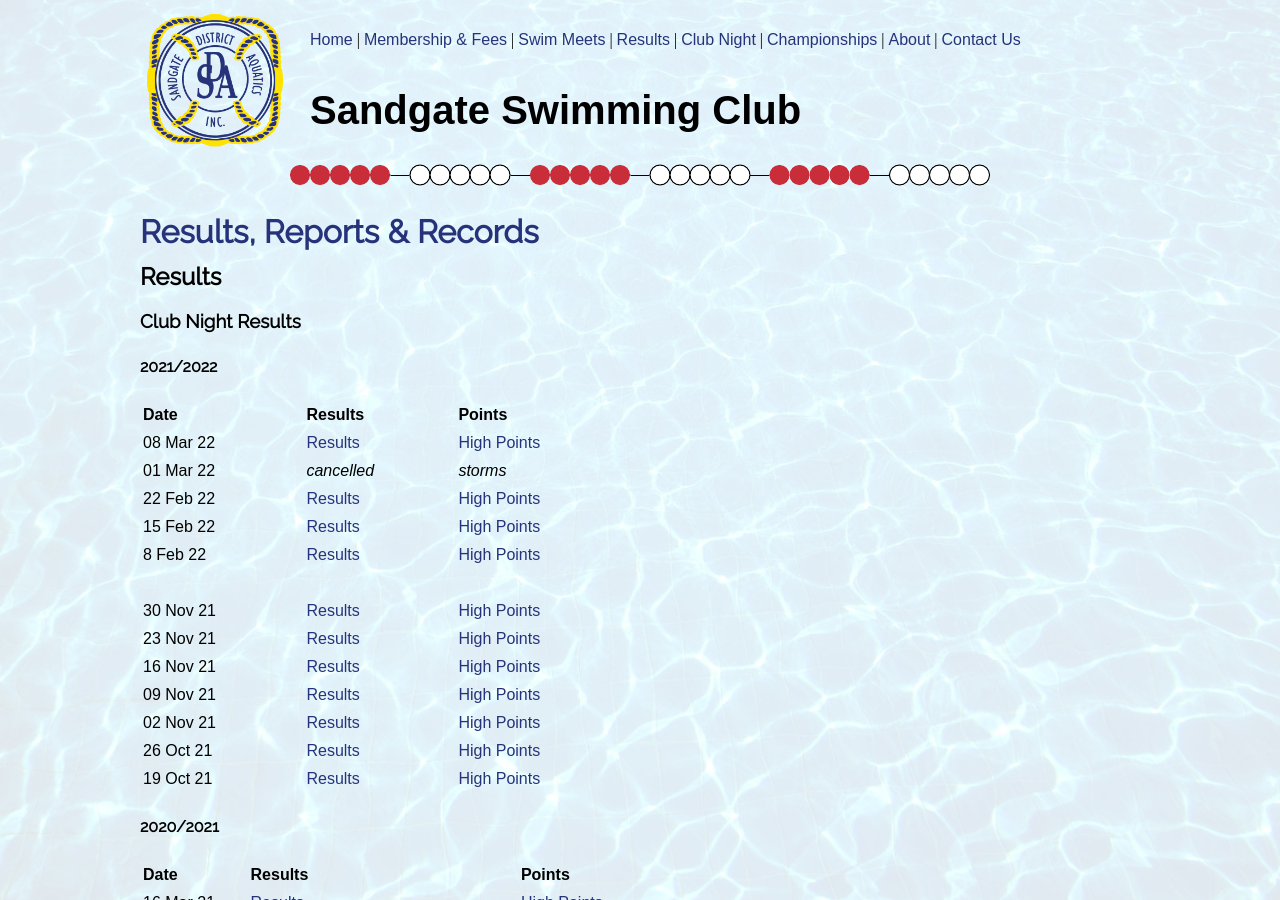
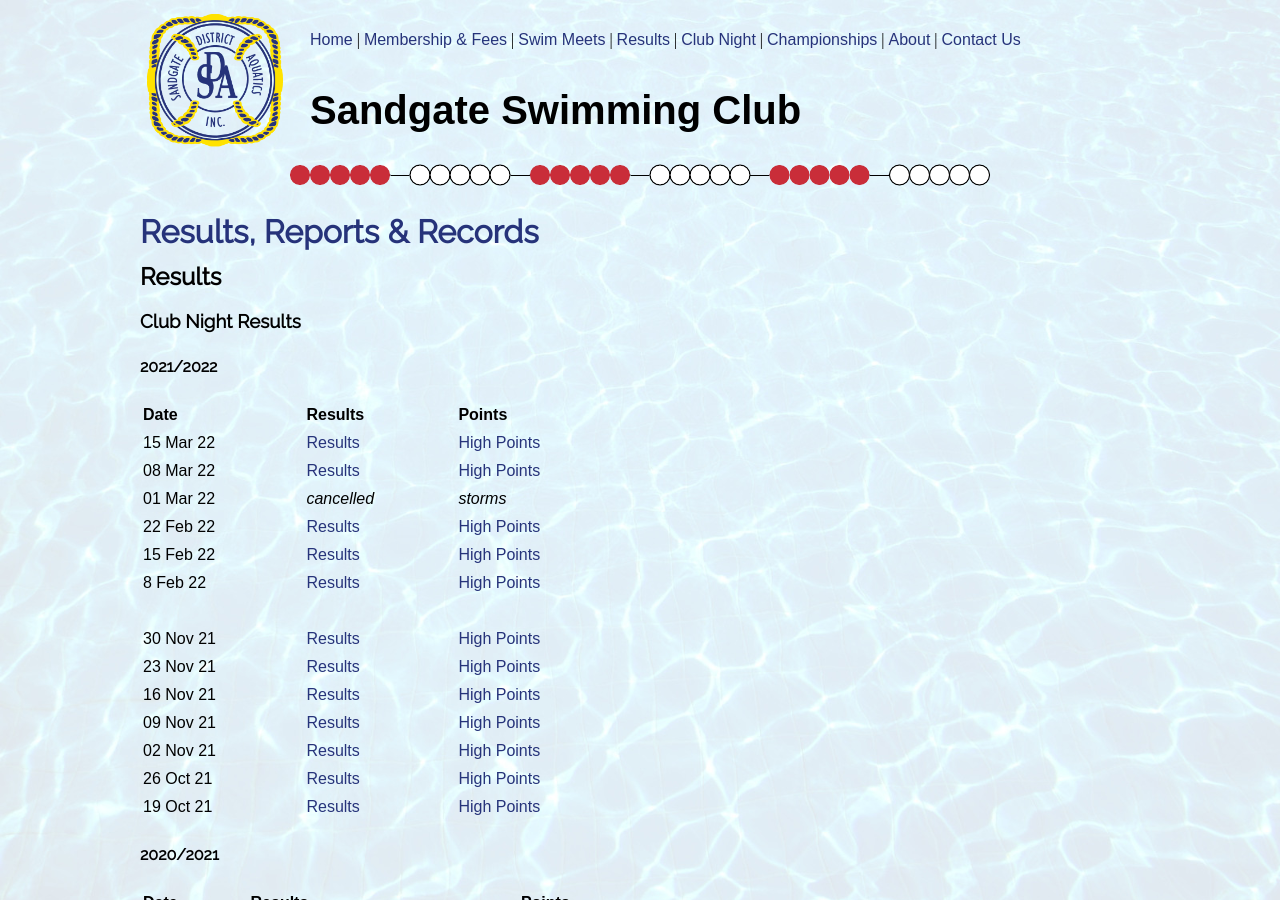
Before and after one commit to sandswim/website, a Jekyll site: the page built from pages/results.md, in a window 1280 px wide and 900 px high. Built offline with Jekyll 4.4.1, drawn with Linux system fonts in a browser that asks for light colours.

Commit message:
results 2022-03-15

```diff
--- a/pages/results.md
+++ b/pages/results.md
@@ -11,6 +11,7 @@ permalink: /results
 
 **Date** | **Results** | **Points**
 --- | --- | ---
+15 Mar 22 | [Results](files/results/ClubNight-2022-03-15.pdf) | [High Points](files/results/HighPoints-2022-03-15.pdf)
 08 Mar 22 | [Results](files/results/ClubNight-2022-03-08.pdf) | [High Points](files/results/HighPoints-2022-03-08.pdf)
 01 Mar 22 | _cancelled_ | _storms_
 22 Feb 22 | [Results](files/results/ClubNight-2022-02-22.pdf) | [High Points](files/results/HighPoints-2022-02-22.pdf)
```
Also changed, not shown: 2 other files.
